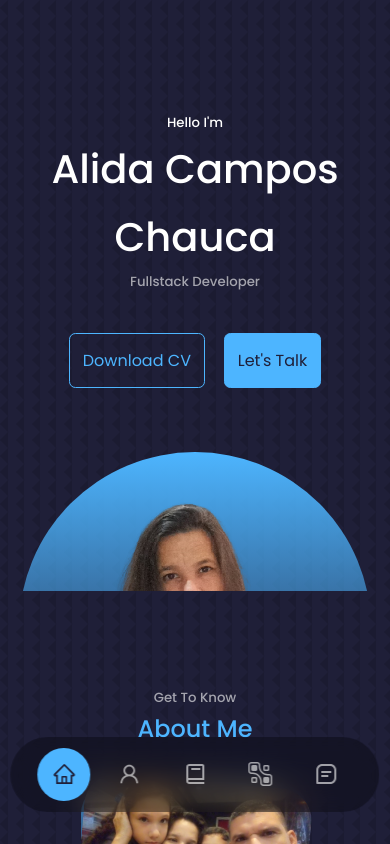
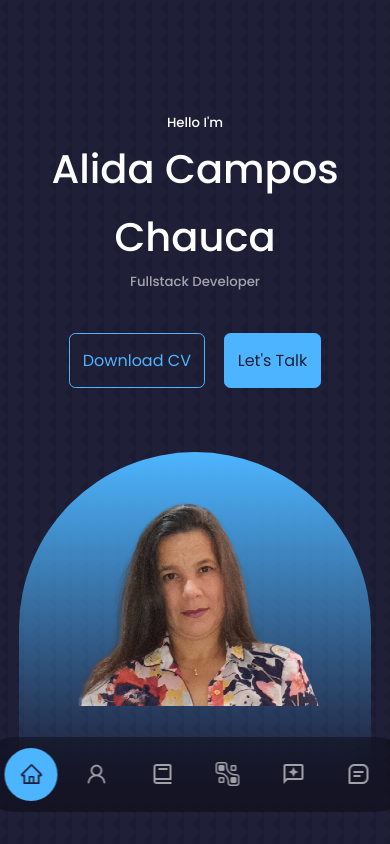
Before and after one commit to AlyPeru/react-portafolio-website-1, a React (Create React App) app: page / in a window 390 px wide. Shown: the top 844 px of the page. Built offline with nearby package versions, Linux system fonts and the light colour scheme.

Commit message:
Listo para desplegar

```diff
--- a/src/Components/About/About.jsx
+++ b/src/Components/About/About.jsx
@@ -8,7 +8,7 @@ import { VscFolderLibrary } from 'react-icons/vsc';
 
 const About = () => {
   return (
-    <section >
+    <section id='about'>
       <h5>Get To Know</h5>
       <h2>About Me</h2>
 
--- a/src/Components/Header/header.css
+++ b/src/Components/Header/header.css
@@ -76,7 +76,7 @@ header {
 
 @media screen and (max-width: 600px) {
     header {
-        height: 70vh;
+        height: 100vh;
     }
     .header__socials,
     .scroll__down {
--- a/src/Components/Nav/Nav.jsx
+++ b/src/Components/Nav/Nav.jsx
@@ -4,6 +4,7 @@ import './nav.css';
 import {AiOutlineHome, AiOutlineUser} from 'react-icons/ai'
 import {BiBook, BiMessageSquareDetail} from 'react-icons/bi'
 import {ImMakeGroup} from 'react-icons/im';
+import {MdOutlineReviews} from 'react-icons/md';
 import { useState } from 'react';
 
 
@@ -17,6 +18,7 @@ const Nav = () => {
       <a href="#about" onClick={()=>(setActiveNav('#about'))} className={activeNav === '#about' ? 'active' : ''}><AiOutlineUser/></a>
       <a href="#experience" onClick={()=>(setActiveNav('#experience'))} className={activeNav === '#experience' ? 'active' : ''}><BiBook/></a>
       <a href="#portfolio" onClick={()=>(setActiveNav('#portfolio'))} className={activeNav === '#portfolio' ? 'active' : ''}><ImMakeGroup/></a>
+      <a href="#testimonials" onClick={()=>(setActiveNav('#testimonials'))} className={activeNav === '#testimonials' ? 'active' : ''}><MdOutlineReviews/></a>
       <a href="#contact" onClick={()=>(setActiveNav('#contact'))} className={activeNav === '#contact' ? 'active' : ''}><BiMessageSquareDetail/></a>
 
 
```
